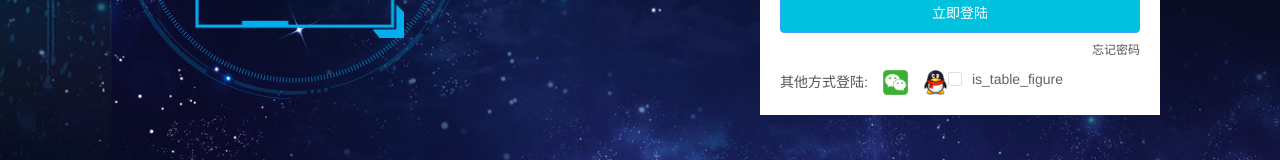
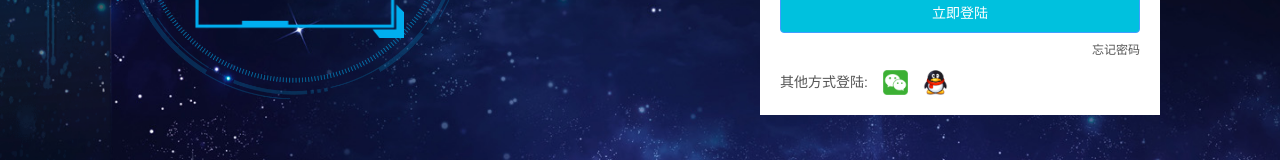
Before and after one commit to WdBly/my-blog-WdBly, a Vue app in the folder web/: page /login in a window 1280 px wide. Shown: the part 466-626 px from the top of the page. Built offline with nearby package versions, Linux system fonts and the light colour scheme.

Commit message:
reset login

```diff
--- a/web/src/components/Login.vue
+++ b/web/src/components/Login.vue
@@ -41,7 +41,6 @@
                         <span style="font-size: 14px">其他方式登陆:</span>
                         <a href="###"></a>
                         <a href="###"></a>
-                        <el-checkbox v-model="is_table_figure">is_table_figure</el-checkbox>
                     </div>
                 </div>
             </el-col>
@@ -69,8 +68,7 @@
                         { required: true, message: '请输入登录密码', trigger: 'blur' },
                         { min: 6, max: 12, message: '长度在 6 到 12 个字符', trigger: 'blur' }
                     ]
-                },
-                is_table_figure: false
+                }
             }
         },
         methods:{
@@ -81,17 +79,13 @@
                         this.$http.post("/user/login", this.form, this.ORIGIN).then((res)=>{
                             this.loginButtonDisabled = false;
                             if(res.data.code===200){
+                                this.$router.push("/home");
                                 sessionStorage.setItem('token', res.data.data.token);
                                 sessionStorage.setItem('user_id', res.data.data.user_id);
                                 sessionStorage.setItem('username',res.data.data.username);
+                                this.$store.dispatch("setCookie",{username: res.data.data.username});
                                 sessionStorage.setItem('mobile',res.data.data.mobile);
-                                if(this.is_table_figure){
-                                    window.location.href = "http://ws.wddsss.com"
-                                }else {
-                                    this.$router.push("/home");
-                                    this.$store.dispatch("setCookie",{username: res.data.data.username});
-                                    this.$message.success(res.data.message);
-                                }
+                                this.$message.success(res.data.message);
                             }else{
                                 this.$message.error(res.data.message);
                             }
```
Also changed, not shown: 2 other files (tests, documents, lock files or other folders).
